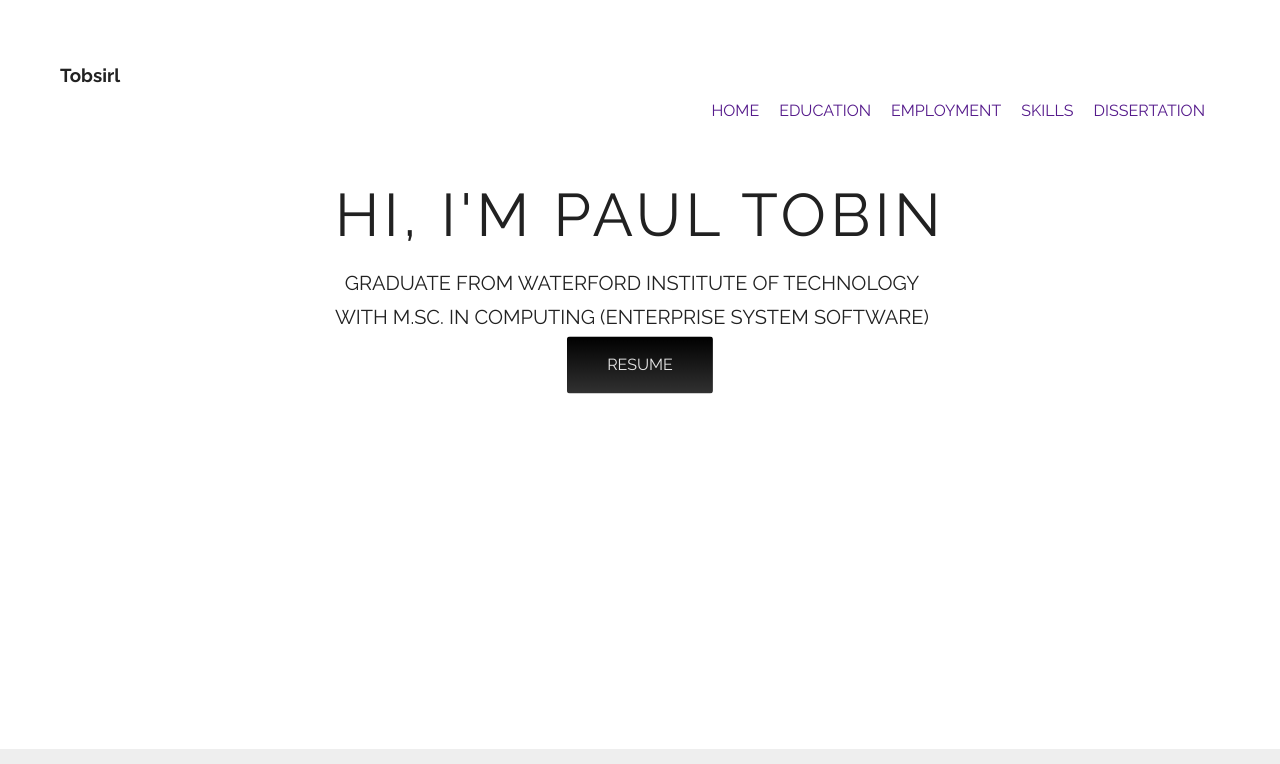
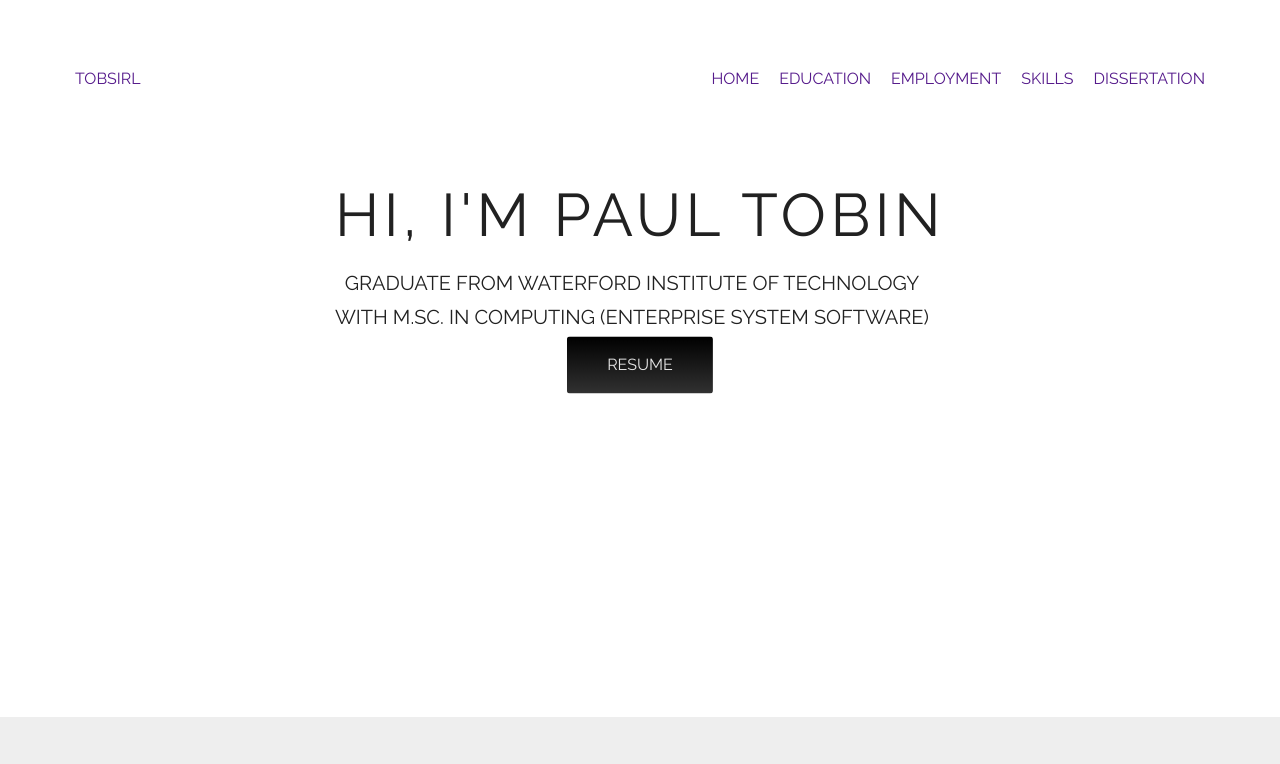
Before and after one commit to tobsirl/Personal-Website, a website: page index.html in a window 1280 px wide. Shown: the top 764 px of the page. Drawn offline with Linux system fonts and the light colour scheme.

Commit message:
Fixed a problem with the navbar logo and links not being on the same line

```diff
--- a/index.html
+++ b/index.html
@@ -19,13 +19,15 @@
 
     <title>Paul Tobin - Personal Website</title>
   </head>
-  <body>
-    <div class="container-nav">
+
+  <div class="container">
+    <nav class="container-nav">
       <div class="header__navigation">
-        <div class="header__logo">
+        <!-- <div class="header__logo">
           <h3>Tobsirl</h3>
-        </div>
+        </div> -->
         <ul class="header__list">
+          <li class="header__logo"><a href="" class="header__link">Tobsirl</a></li>
           <li class="header__item"><a href="" class="header__link">Home</a></li>
           <li class="header__item">
             <a href="" class="header__link">Education</a>
@@ -41,7 +43,8 @@
           </li>
         </ul>
       </div>
-    </div>
+    </nav>
+  </div>
 
     <header class="header">
       <div class="header__text-box">
@@ -55,6 +58,8 @@
         <a href="#" class="btn btn-primary">Resume</a>
       </div>
     </header>
+
+
     <main>
       <section class="section__education">
         <div>
--- a/sass/layout/_navigation.scss
+++ b/sass/layout/_navigation.scss
@@ -9,13 +9,15 @@
   color: $basic-dark-color;
 
   &__logo {
-
-
+    //text-align: center;
+    position: relative;
+    margin-right: auto;
   }
 
   &__navigation {
     //  border-bottom: 2px solid #777;
     // padding-top: 1rem;
+    position: fixe;
   }
 
   &__list {
@@ -35,6 +37,7 @@
     padding: 5px;
     margin: 5px;
 
+
     &:hover,
     &:active {
       border-bottom: 2px solid $color-body-text;
```
Also changed, not shown: css/style.css.
